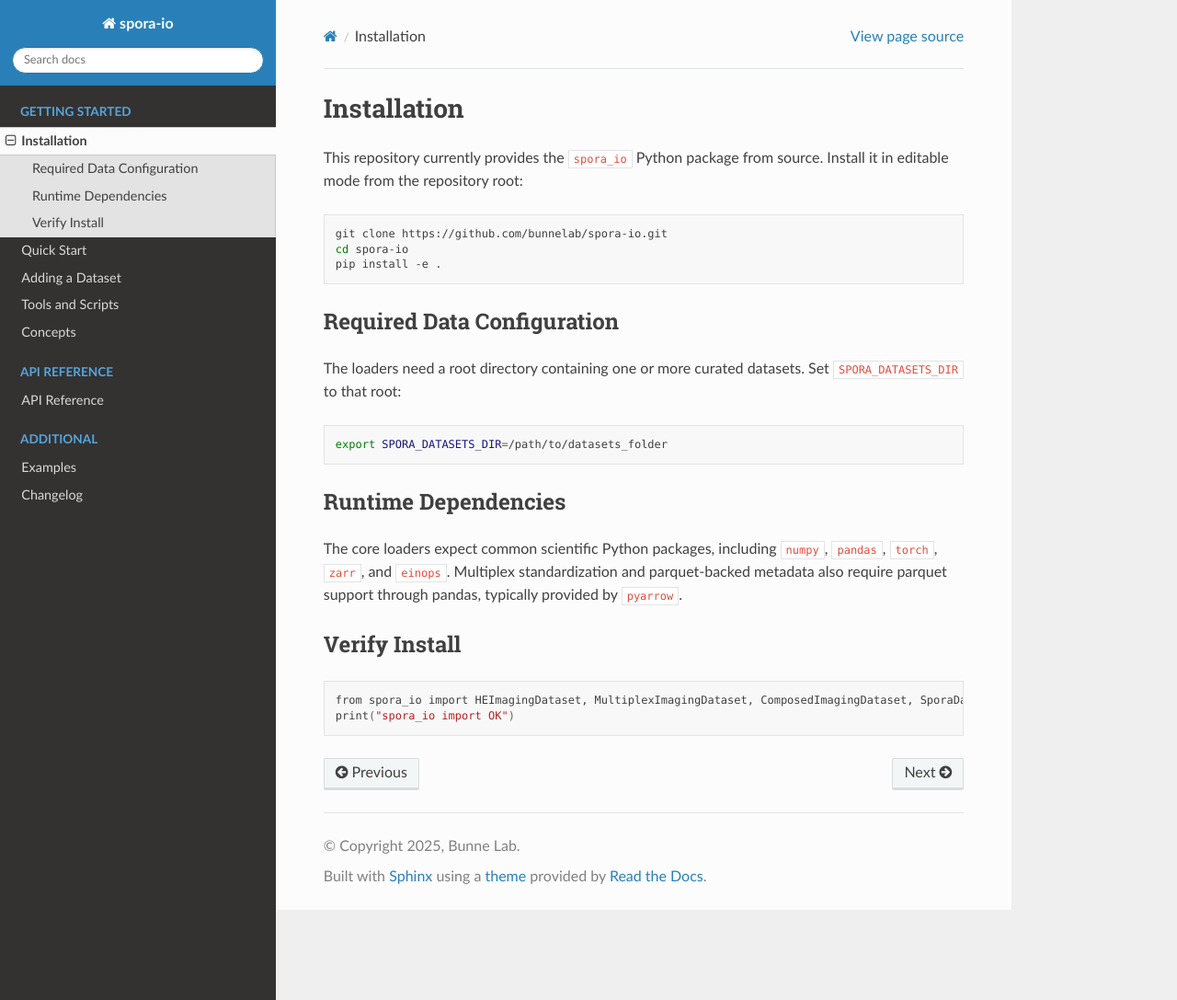
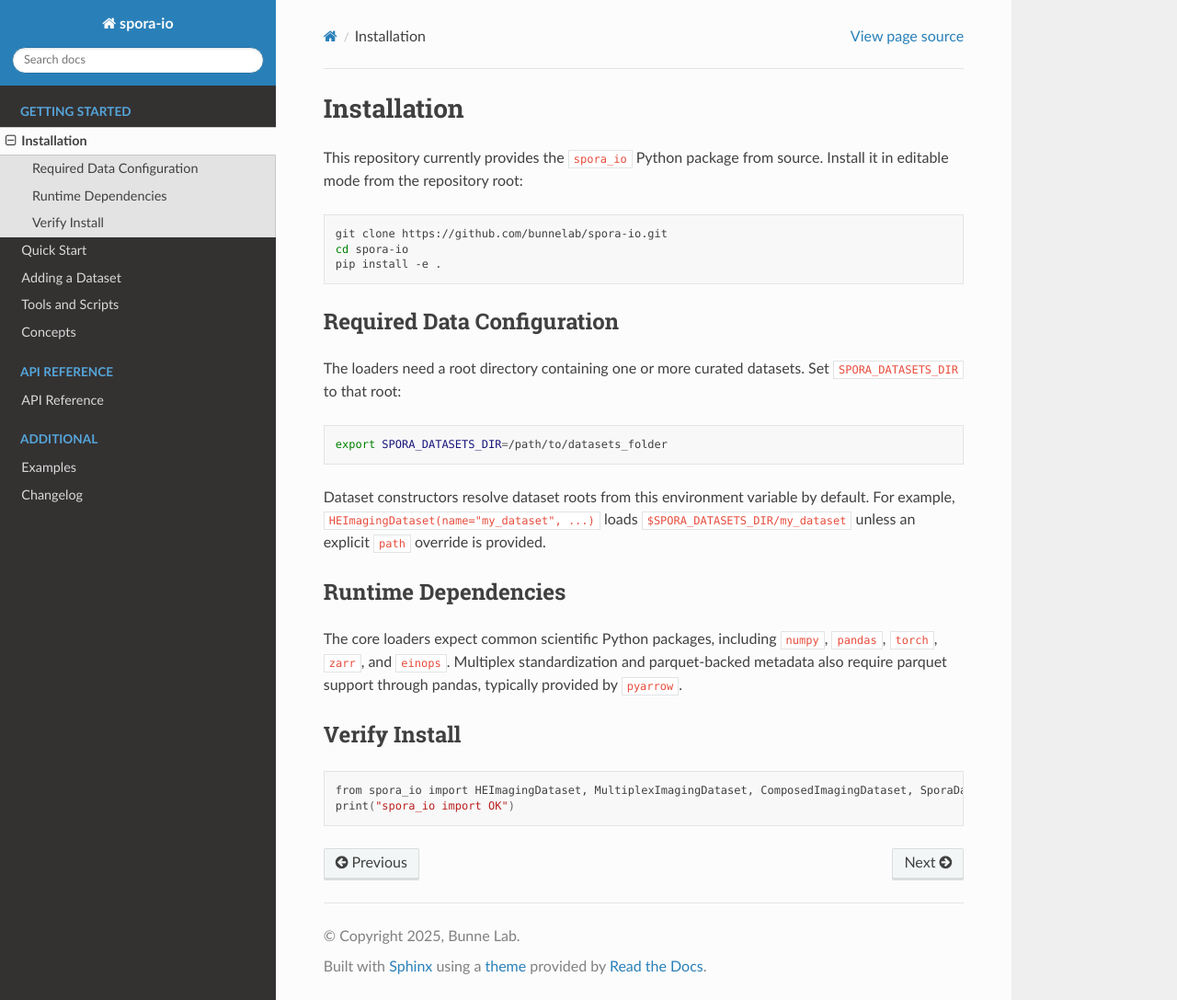
Before and after one commit to bunnelab/spora-io, a Sphinx documentation site: the page built from docs/installation.rst, in a window 1280 px wide and 1087 px high. Shown: the whole window at 92% size. Built offline with Sphinx 7.4.7 and the Read the Docs theme 3.1.0, drawn with Linux system fonts in a browser that asks for light colours.

Commit message:
Update to auto-infer from SPORA_DATASETS_DIR

```diff
--- a/docs/add_dataset.rst
+++ b/docs/add_dataset.rst
@@ -130,7 +130,6 @@ Before computing derived files, validate that the dataset can be opened:
 
    he = HEImagingDataset(
        name="my_dataset",
-       path="/path/to/my_dataset",
        resolution=1.0,
        tile_size=None,
    )
@@ -138,7 +137,6 @@ Before computing derived files, validate that the dataset can be opened:
 
    imc = MultiplexImagingDataset(
        name="my_dataset",
-       path="/path/to/my_dataset",
        modality="imc",
        resolution=1.0,
        tile_size=None,
@@ -256,7 +254,6 @@ Load the generated statistics by passing the same spec to the dataset:
 
    ds = MultiplexImagingDataset(
        name="my_dataset",
-       path="/path/to/my_dataset",
        modality="imc",
        resolution=1.0,
        tile_size=224,
@@ -313,7 +310,6 @@ After registering the class, test it by loading one tissue manually:
 
    ds = MultiplexImagingDataset(
        name="my_dataset",
-       path="/path/to/my_dataset",
        modality="imc",
        resolution=1.0,
        tile_size=None,
--- a/docs/examples.rst
+++ b/docs/examples.rst
@@ -23,7 +23,6 @@ Minimal Multiplex Example
 
    ds = MultiplexImagingDataset(
        name="schurch2020coordinated",
-       path="/mnt/aimm/scratch/datasets_v2/schurch2020coordinated",
        modality="codex",
        standardization="quantile_clipping/uq_0.99_image",
        resolution=1.0,
--- a/docs/installation.rst
+++ b/docs/installation.rst
@@ -20,6 +20,11 @@ Set ``SPORA_DATASETS_DIR`` to that root:
 
    export SPORA_DATASETS_DIR=/path/to/datasets_folder
 
+Dataset constructors resolve dataset roots from this environment variable by
+default. For example, ``HEImagingDataset(name="my_dataset", ...)`` loads
+``$SPORA_DATASETS_DIR/my_dataset`` unless an explicit ``path`` override is
+provided.
+
 Runtime Dependencies
 --------------------
 
--- a/docs/quickstart.rst
+++ b/docs/quickstart.rst
@@ -10,7 +10,6 @@ Loading an H&E dataset
 
    dataset = HEImagingDataset(
        name="my_dataset",
-       path="/path/to/dataset",
        resolution=1.0,
        tile_size=224,
    )
@@ -28,7 +27,6 @@ Loading a multiplex dataset
 
    dataset = MultiplexImagingDataset(
        name="my_dataset",
-       path="/path/to/dataset",
        modality="cycif",            # or "imc", "codex", "mibi" etc.
        standardization="identity",  # or "quantile_clipping/uq_0.99_image"
        resolution=1.0,
@@ -50,7 +48,6 @@ Composing multiple modalities
 
    dataset = ComposedImagingDataset(
        name="my_dataset",
-       path="/path/to/dataset",
        modalities=["he", "cycif"],
        resolution=1.0,
        tile_size=224,
@@ -153,7 +150,6 @@ Filter tissues by metadata columns at dataset construction time:
 
    dataset = HEImagingDataset(
        name="my_dataset",
-       path="/path/to/dataset",
        resolution=1.0,
        tile_size=224,
        label="Histology",
--- a/docs/tools.rst
+++ b/docs/tools.rst
@@ -215,7 +215,6 @@ After statistics are computed, use the spec with
 
    dataset = MultiplexImagingDataset(
        name="schurch2020coordinated",
-       path="/path/to/datasets_v2/schurch2020coordinated",
        modality="codex",
        standardization="quantile_clipping/uq_0.99_image",
        resolution=1.0,
```
Also changed, not shown: README.md (+0 -3 lines), 5 other files.
